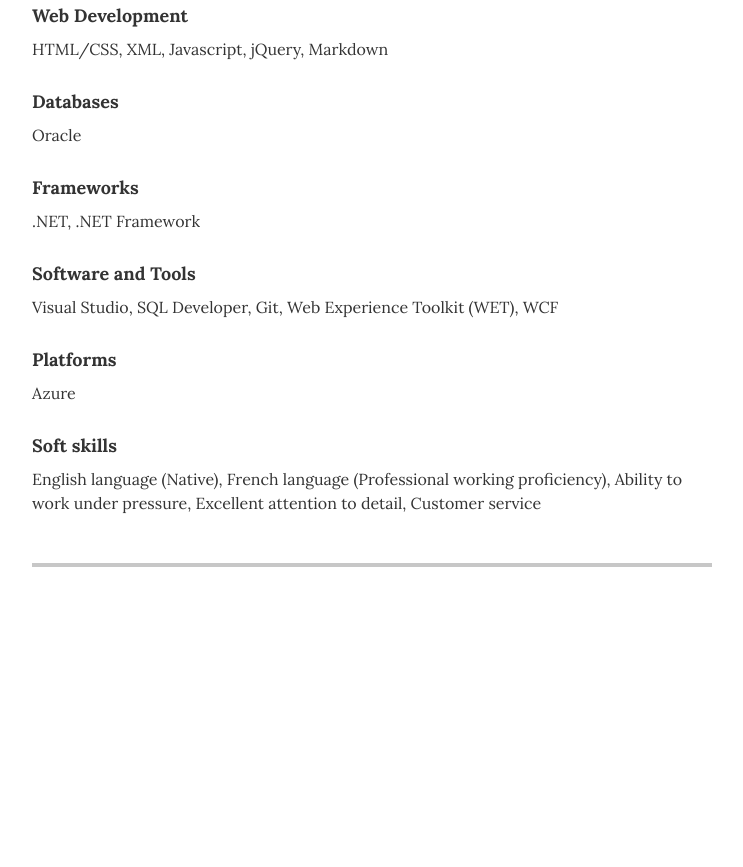
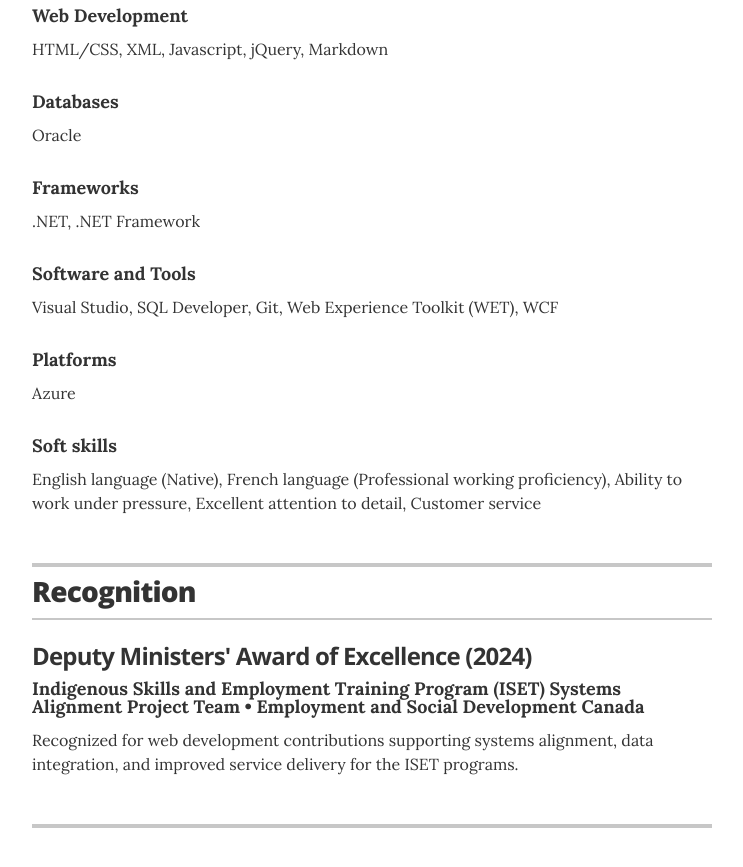
Before and after one commit to amcel103/resume, a Jekyll site: the page built from index.markdown, in a window 1280 px wide and 900 px high, scrolled down 2187 px. Shown: the top 867 px of the window, without its empty margins (268-1011 px from the left). Built offline with Jekyll 4.4.1, drawn with Linux system fonts in a browser that asks for light colours; before the commit the page ends 2826 px from its top, so only the background shows below that.

Commit message:
added award

```diff
--- a/_data/recognitions.yml
+++ b/_data/recognitions.yml
@@ -1,5 +1,3 @@
-# Recognitions
-- award: Outstanding Achievement
-  organization: Springfield Young Professionals
-  year: 2010, 2014
-  summary: Awarded the Outstanding Achievement award for contributions made to the community and professional accomplishments.
+- award: Deputy Ministers' Award of Excellence (2024)
+  organization: Indigenous Skills and Employment Training Program (ISET) Systems Alignment Project Team &bull; Employment and Social Development Canada
+  summary: Recognized for web development contributions supporting systems alignment, data integration, and improved service delivery for the ISET programs.
--- a/_layouts/resume.html
+++ b/_layouts/resume.html
@@ -97,7 +97,6 @@
         {% endfor %}
       </section>
 
-      {% if site.resume_section_recognition %}
       <section class="content-section">
         <header class="section-header">
           <h2>Recognition</h2>
@@ -106,12 +105,11 @@
         {% for recognition in site.data.recognitions %}
         <div class="resume-item">
           <h3 class="resume-item-title" itemprop="award">{{ recognition.award }}</h3>
-          <h4 class="resume-item-details">{{ recognition.organization }} &bull; {{ recognition.year }}</h4>
+          <h4 class="resume-item-details">{{ recognition.organization }}</h4>
           <p class="resume-item-copy">{{ recognition.summary }}</p>
         </div>
         {% endfor %}
       </section>
-      {% endif %}
 
       {% if site.resume_section_interests %}
       <section class="content-section">
```
Also changed, not shown: 1 other file.
